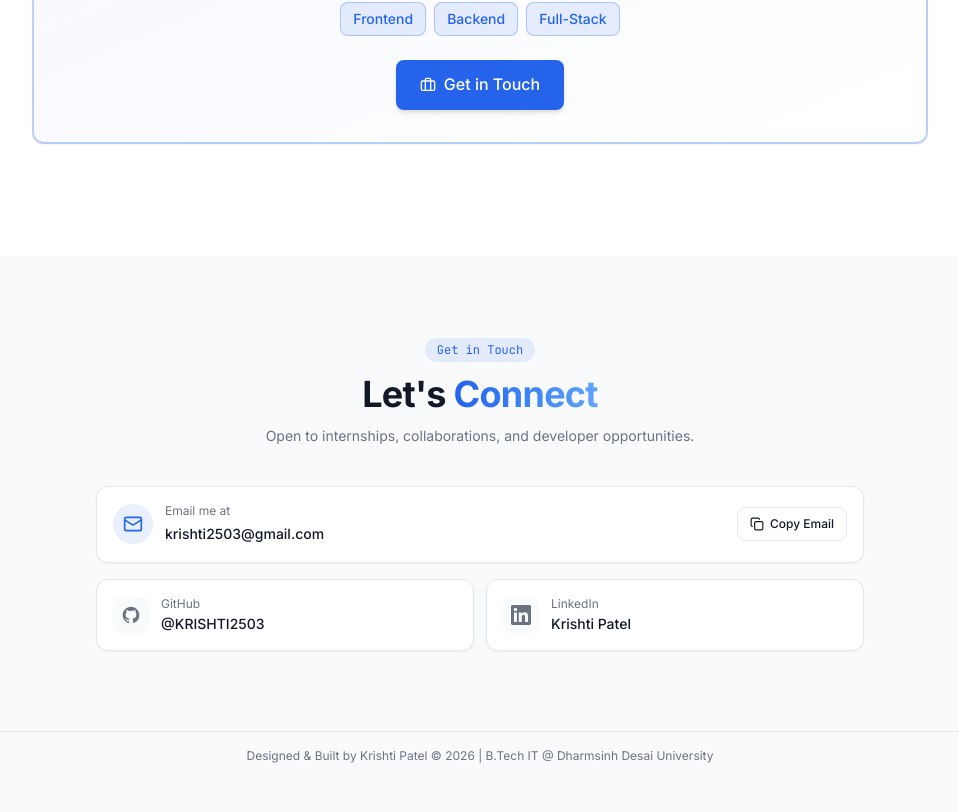
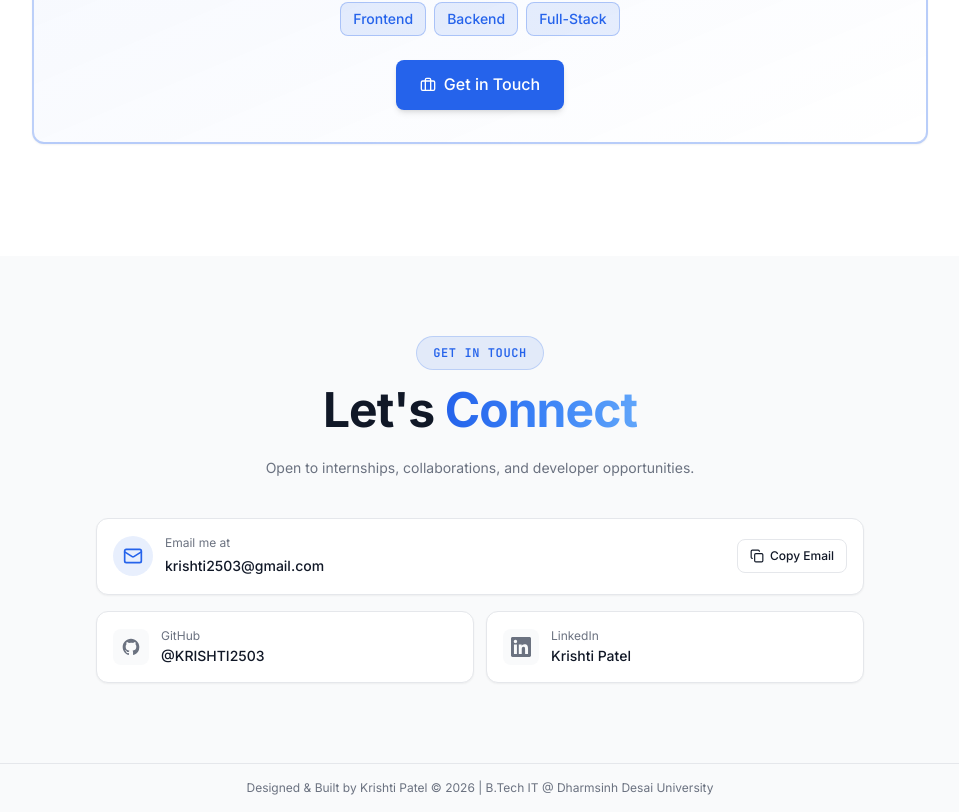
Before and after one commit to KRISHTI2503/my-portfolio, a React (Vite) app: page / in a window 1280 px wide. Shown: the part 7693-8505 px from the top of the page, without its empty margins (160-1119 px from the left). Before the commit the page ends 8473 px from the top, so only its background shows below. Built offline with nearby package versions, Linux system fonts and the light colour scheme.

Commit message:
fix: restore contact heading to match other section titles
- Use section-title class (text-3xl sm:text-4xl md:text-5xl) instead of smaller custom size
- Use section-eyebrow class for consistency with other sections
- Keep compact spacing (mb-10) and small subtitle (text-sm)

```diff
--- a/src/components/Contact.jsx
+++ b/src/components/Contact.jsx
@@ -38,10 +38,8 @@ export default function Contact() {
         <div className="max-w-3xl mx-auto">
           {/* Section Header */}
           <div className="text-center mb-10">
-            <span className="inline-block px-3 py-1 mb-3 text-xs font-mono text-primary bg-primary/10 rounded-full">
-              Get in Touch
-            </span>
-            <h2 className="text-3xl md:text-4xl font-bold text-light-text dark:text-dark-text mb-3">
+            <span className="section-eyebrow">Get in Touch</span>
+            <h2 className="section-title">
               Let's <span className="gradient-text">Connect</span>
             </h2>
             <p className="text-sm text-light-muted dark:text-dark-muted max-w-2xl mx-auto">
```
